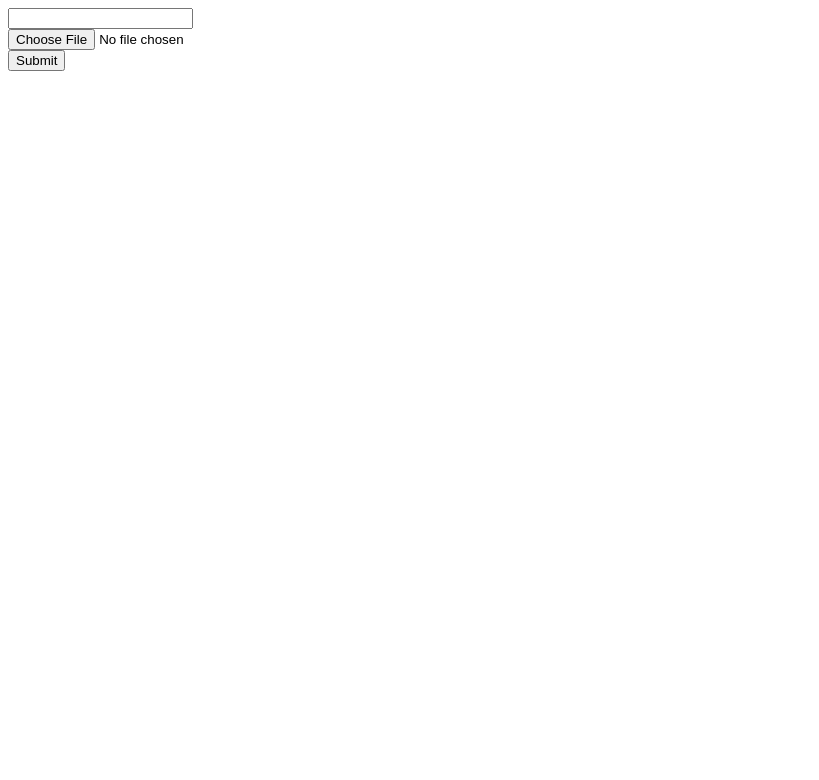
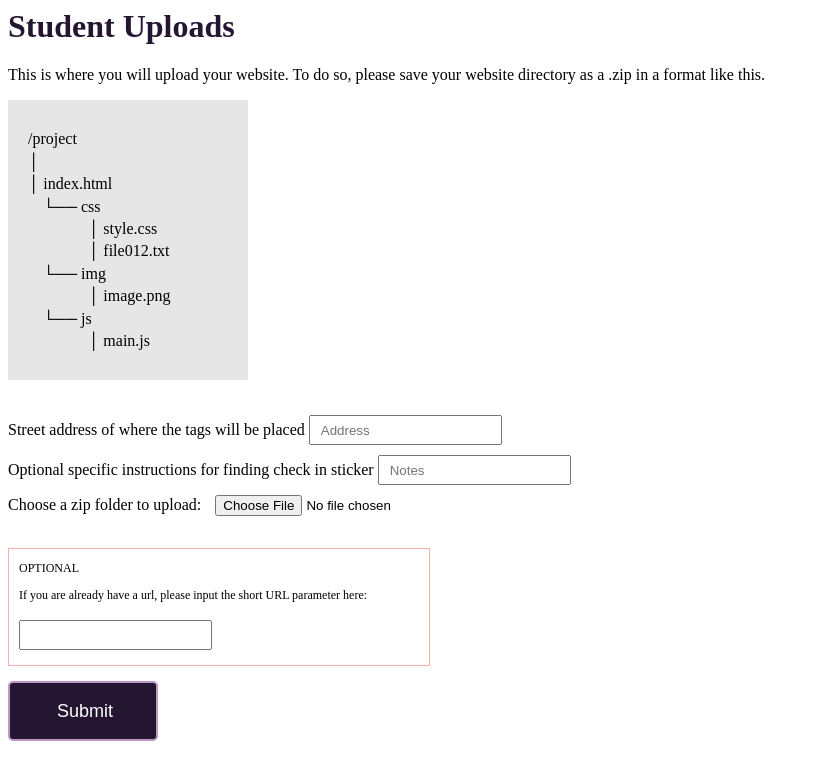
Before and after one commit to codebar/code-brighton, a website: page public/upload/index.html in a window 1280 px wide. Shown: the whole page, without its empty margins (0-819 px from the left). Drawn offline with Linux system fonts and the light colour scheme.

Commit message:
advancing upload procedures

```diff
--- /dev/null
+++ b/public/upload/css/style.css
@@ -0,0 +1,57 @@
+h1 {
+	color: #241530;
+}
+
+.folder-structure {
+	line-height:0.4;
+    padding: 20px;
+    line-height: 0.4;
+    width: 200px;
+    background-color: #E6E6E6
+}
+
+.sub-file {
+	margin-left:60px;
+}
+
+.sub-folder {
+	margin-left:15px;
+}
+
+#upload-form {
+	margin-top:30px;
+}
+
+.optional-info {
+	width:400px;
+	margin:0px 0px 10px;
+	border:1px solid #FFAEAE;
+	padding:0px 10px 5px;
+	font-size:75%;
+}
+
+.optional-info input {
+	margin-bottom:10px;
+}
+
+input {
+	min-width:100px;
+	height:30px;
+	padding-left:10px;
+    margin-bottom: 5px;
+    margin-top: 5px;
+}
+
+.button {
+	width:150px;
+	height:60px;
+	background-color: #241530;
+	color:white;
+	font-size:18px;
+	border-radius:5px;
+	border: 2px solid #C095C8;
+}
+
+.button:hover {
+	cursor: pointer;
+}
--- a/public/upload/index.html
+++ b/public/upload/index.html
@@ -1,11 +1,39 @@
 <html>
     <head>
+    	<link href="http://fonts.googleapis.com/css?family=Open+Sans:400,300" rel="stylesheet" type="text/css">
+    	<link href="css/style.css" rel="stylesheet" type="text/css">
     </head>
     <body>
-        <form action="/upload" method="POST" enctype="multipart/form-data">
-            <input type="text" name="textfield"><br />
+    	<h1>Student Uploads</h1>
+    	<p>This is where you will upload your website. To do so, please save your website directory as a .zip in a format like this.</p>
+    	<div class="folder-structure">
+			<p>/project</p>
+			<p>│   </p>
+			<p>│   index.html</p>
+			<p class="sub-folder">└── css</p>
+			<p class="sub-file">    │   style.css</p>
+			<p class="sub-file">    │   file012.txt</p>
+			<p class="sub-folder">└── img</p>
+			<p class="sub-file">    │   image.png</p>
+			<p class="sub-folder">└── js</p>
+			<p class="sub-file">    │   main.js</p>
+    	</div>
+        <form action="/upload" method="POST" enctype="multipart/form-data" id="upload-form">
+            <label for="address">Street address of where the tags will be placed</label>
+            <input type="text" name="address" placeholder="Address">
+            </br>
+            <label for="notes">Optional specific instructions for finding check in sticker</label>
+            <input type="text" name="notes" placeholder="Notes">
+            </br>
+            <label for="filefield">Choose a zip folder to upload:</label>
             <input type="file" name="filefield"><br />
-            <input type="submit">
+            </br>
+            <div class="optional-info">
+                <p class="instructions-head">OPTIONAL</p>
+                <p class="instructions">If you are already have a url, please input the short URL parameter here:</p>
+                <input type="text" name="shorturl"><br />
+            </div>
+            <input class="button" type="submit">
         </form>
     </body>
 </html>
```
